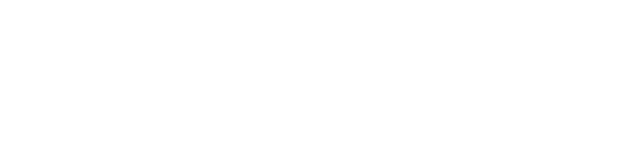
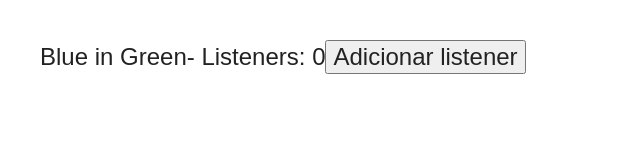
Before and after one commit to brpadilha/backbone-tutorial, a plain HTML site: page index.html in a window 1280 px wide. Shown: the whole page, without its empty margins (0-640 px from the left). Drawn offline with Linux system fonts and the light colour scheme.

Commit message:
lidando com eventos na DOM

```diff
--- a/index.html
+++ b/index.html
@@ -16,10 +16,11 @@
 </head>
 
 <body>
+    <div id="container"></div>
     <script src="js/lib/jquery-min.js"></script>
     <script src="js/lib/underscore-min.js"></script>
     <script src="js/lib/backbone-min.js"></script>
-    <script src="js/main-collection.js"></script>
+    <script src="js/main-view.js"></script>
 </body>
 
 </html>
--- /dev/null
+++ b/js/main-view.js
@@ -0,0 +1,40 @@
+var Song = Backbone.Model.extend({
+  defaults: {
+    listeners: 0,
+  },
+});
+
+var SongView = Backbone.View.extend({
+  events: {
+    click: "onClick",
+  },
+
+  onClick: function () {
+    this.model.set("listeners", this.model.get("listeners") + 1);
+  },
+  initialize: function () {
+    this.model.on("change", this.onModelChange, this);
+  },
+  onModelChange: function () {
+    this.$el.addClass("someClass");
+  },
+
+  render: function () {
+    this.$el.html(
+      this.model.get("title") +
+        "- Listeners: " +
+        this.model.get("listeners") +
+        "<button>Adicionar listener</button>"
+    );
+    return this;
+  },
+});
+
+var song = new Song({ title: "Blue in Green" });
+
+var songView = new SongView({
+  el: "#container",
+  model: song,
+});
+
+songView.render();
```
